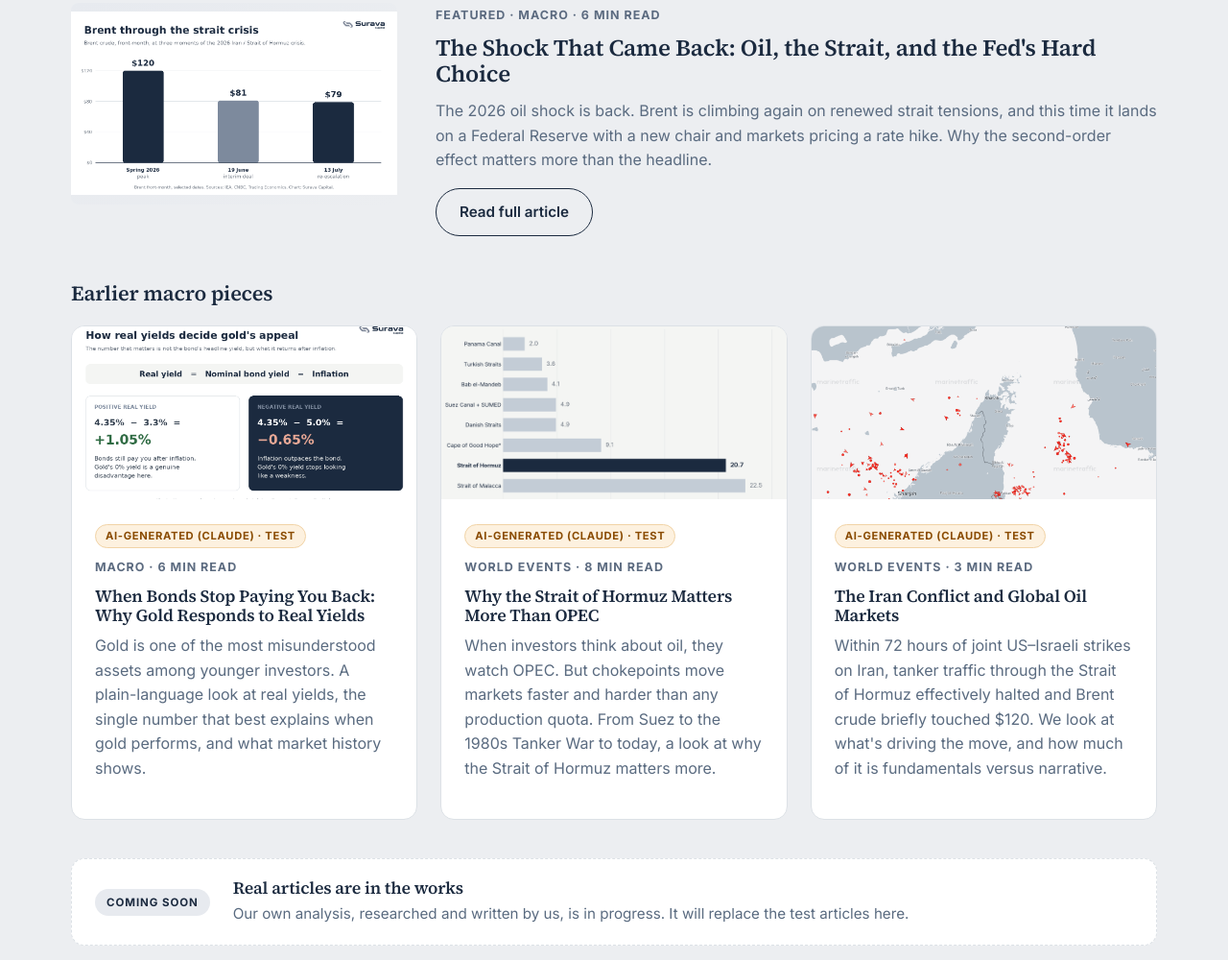
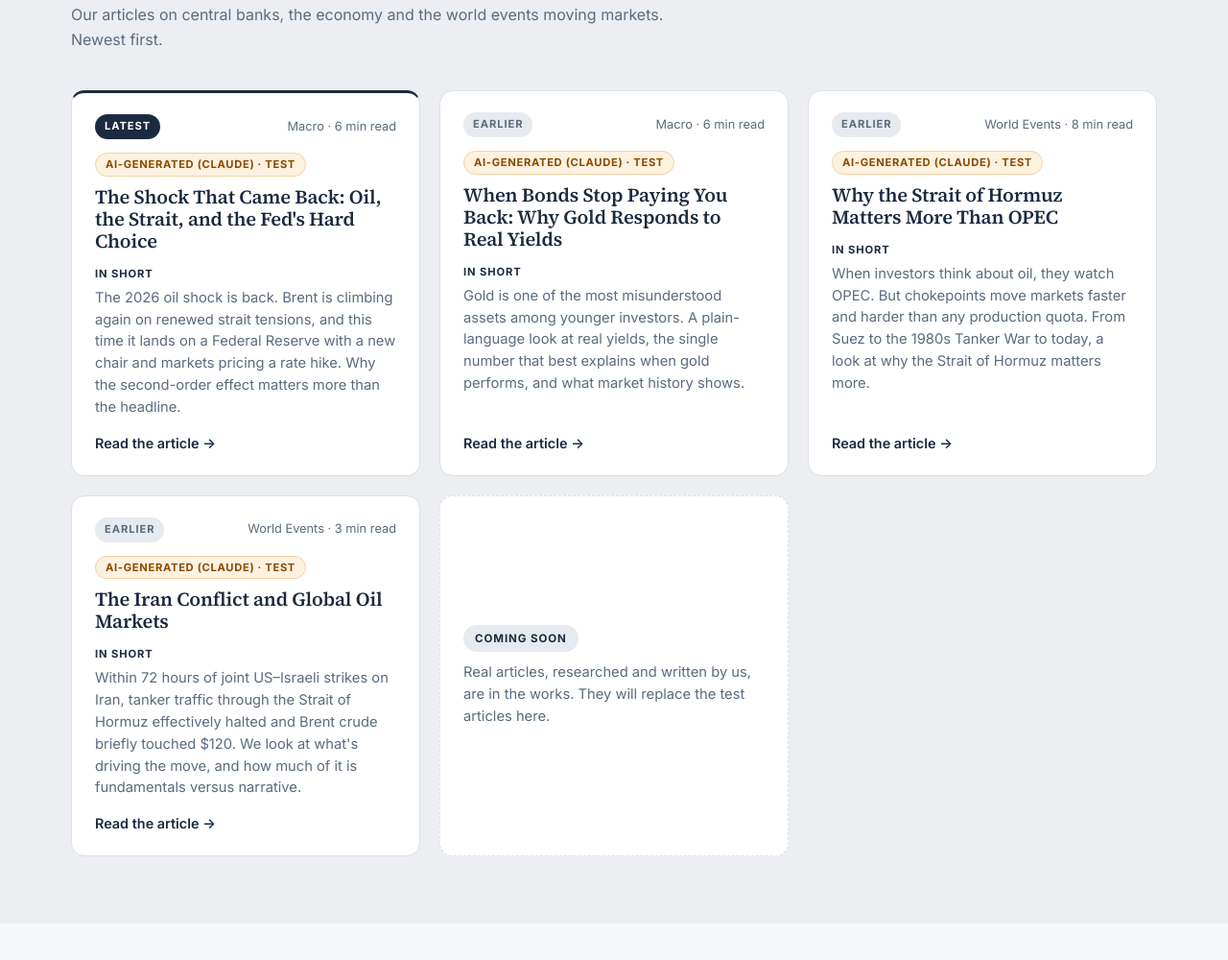
Before and after one commit to Surava-debug/Surava-Website, a plain HTML site: page insights.html in a window 1280 px wide. Shown: the part 1280-2280 px from the top of the page at 96% size. Drawn offline with Linux system fonts and the light colour scheme.

Commit message:
Insights: macro analysis uses the same card grid as company in focus
Co-Authored-By: Claude Opus 5.5 <noreply@anthropic.com>
Claude-Session: https://claude.ai/code/session_01JfG334qo4FATJUBMrUKHGf

```diff
--- a/insights.html
+++ b/insights.html
@@ -73,26 +73,15 @@
     </div>
   </section>
 
-  <!-- ===== THREAD 2: MACRO ANALYSIS (featured + archive auto-filled by JS) ===== -->
+  <!-- ===== THREAD 2: MACRO ANALYSIS (auto-filled from js/articles.js) ===== -->
   <section id="macro-analysis" class="section-alt insights-thread">
     <div class="container">
       <div class="section-head left">
         <span class="tag">Macro analysis</span>
-        <h2>Our latest macro analysis</h2>
+        <h2>Every macro piece we have written</h2>
+        <p class="focus-intro">Our articles on central banks, the economy and the world events moving markets. Newest first.</p>
       </div>
-      <div class="split featured-split" id="featured-article"></div>
-
-      <h3 class="insights-subhead">Earlier macro pieces</h3>
-      <div class="grid grid-3" id="archive-grid"></div>
-
-      <!-- Coming soon slot: delete this block once the first real article is live -->
-      <div class="coming-soon-card">
-        <span class="coming-soon-pill">Coming soon</span>
-        <div>
-          <h3>Real articles are in the works</h3>
-          <p>Our own analysis, researched and written by us, is in progress. It will replace the test articles here.</p>
-        </div>
-      </div>
+      <div class="focus-grid" id="macro-archive-grid"></div>
     </div>
   </section>
 
@@ -177,47 +166,29 @@
   <script src="js/focus-archive.js"></script>
   <script src="js/articles.js"></script>
   <script>
-    (function renderInsights() {
-      const featured = articles[0];
-      const rest = articles.slice(1);
-
-      const featuredEl = document.getElementById('featured-article');
-      if (featured && featuredEl) {
-        var fMedia = featured.image
-          ? '<div class="media"><img src="' + featured.image + '" alt="' + featured.title + '" style="width:100%; height:100%; object-fit:contain; border-radius:8px;" /></div>'
-          : '<div class="media"></div>';
-        featuredEl.innerHTML =
-          fMedia +
-          '<div>' +
-            (featured.aiTest ? '<span class="ai-badge">AI-generated (Claude) &middot; Test</span>' : '') +
-            '<div class="meta" style="color:var(--color-accent-dark); font-weight:700; text-transform:uppercase; letter-spacing:0.08em; font-size:0.78rem; margin-bottom:10px;">Featured &middot; ' + featured.category + ' &middot; ' + featured.readTime + '</div>' +
-            '<h2>' + featured.title + '</h2>' +
-            '<p>' + featured.excerpt + '</p>' +
-            '<a href="' + featured.url + '" class="btn btn-secondary">Read full article</a>' +
-          '</div>';
-      }
-
-      const gridEl = document.getElementById('archive-grid');
-      if (gridEl) {
-        if (rest.length === 0) {
-          gridEl.innerHTML = '<p style="color:var(--color-muted, #6b7480);">More articles will appear here as they\'re published.</p>';
-        } else {
-          gridEl.innerHTML = rest.map(function (a) {
-            var thumb = a.image
-              ? '<div class="thumb" style="min-height:180px;"><img src="' + a.image + '" alt="' + a.title + '" style="width:100%; height:100%; object-fit:cover; display:block;" /></div>'
-              : '<div class="thumb"></div>';
-            return '<a href="' + a.url + '" class="article-card" style="text-decoration:none; color:inherit; display:block;">' +
-              thumb +
-              '<div class="body">' +
-                (a.aiTest ? '<span class="ai-badge">AI-generated (Claude) &middot; Test</span>' : '') +
-                '<div class="meta">' + a.category + ' &middot; ' + a.readTime + '</div>' +
-                '<h3>' + a.title + '</h3>' +
-                '<p>' + a.excerpt + '</p>' +
-              '</div>' +
-            '</a>';
-          }).join('');
-        }
-      }
+    (function renderMacro() {
+      var grid = document.getElementById('macro-archive-grid');
+      if (!grid || typeof articles === 'undefined') return;
+      function esc(s) { return String(s || '').replace(/[&<>"]/g, function (c) { return ({'&':'&amp;','<':'&lt;','>':'&gt;','"':'&quot;'})[c]; }); }
+      grid.innerHTML = articles.map(function (a, i) {
+        var latest = i === 0;
+        return '' +
+          '<article class="focus-card' + (latest ? ' is-current' : '') + '">' +
+            '<div class="focus-card-top">' +
+              '<span class="focus-status">' + (latest ? 'Latest' : 'Earlier') + '</span>' +
+              '<span class="focus-period">' + esc(a.category) + ' &middot; ' + esc(a.readTime) + '</span>' +
+            '</div>' +
+            (a.aiTest ? '<div><span class="ai-badge">AI-generated (Claude) &middot; Test</span></div>' : '') +
+            '<h3>' + esc(a.title) + '</h3>' +
+            '<div class="focus-label">In short</div>' +
+            '<p>' + esc(a.excerpt) + '</p>' +
+            '<a class="card-link" href="' + esc(a.url) + '">Read the article →</a>' +
+          '</article>';
+      }).join('') +
+      '<div class="focus-card focus-card-next">' +
+        '<span class="coming-soon-pill">Coming soon</span>' +
+        '<p>Real articles, researched and written by us, are in the works. They will replace the test articles here.</p>' +
+      '</div>';
     })();
   </script>
 
```
